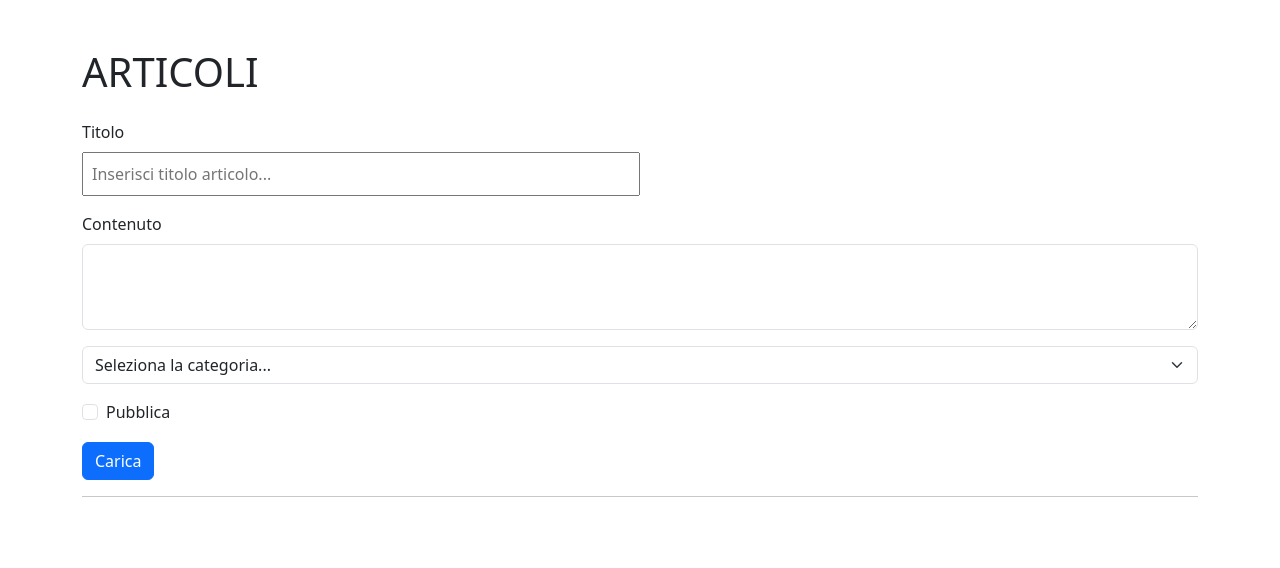
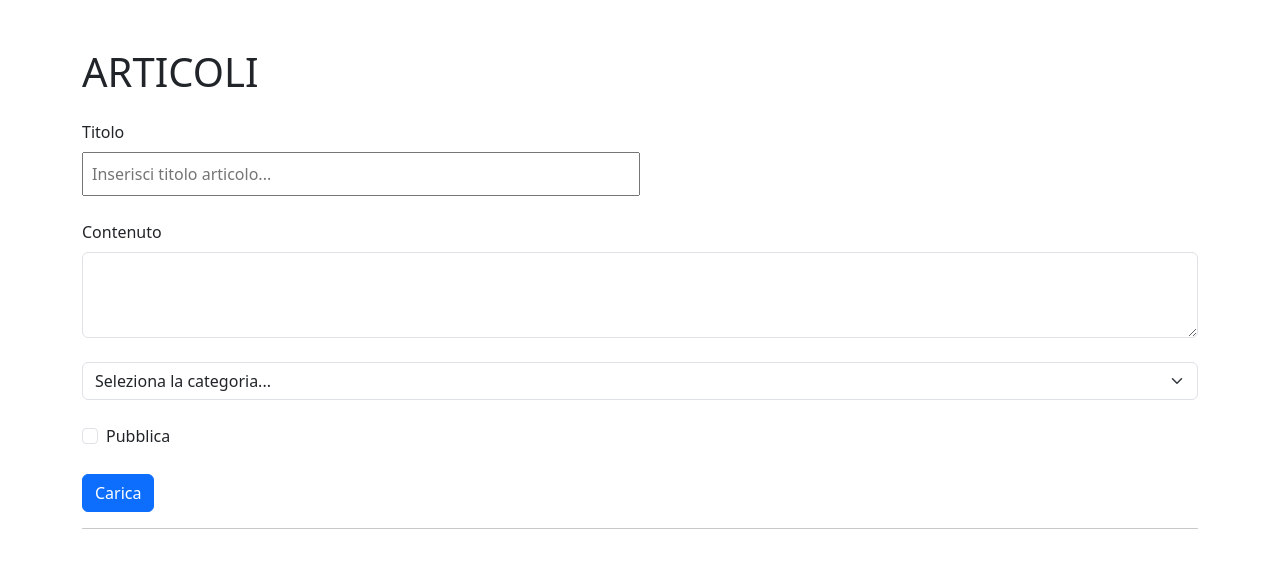
Before and after one commit to GiorgiaSecchi/react-form-multifield, a React (Vite) app: page / in a window 1280 px wide. Shown: the top 568 px of the page. Built offline with nearby package versions, Linux system fonts and the light colour scheme.

Commit message:
mod margin form

```diff
--- a/src/App.jsx
+++ b/src/App.jsx
@@ -61,7 +61,7 @@ function App() {
             />
           </div>
 
-          <div className="mb-3">
+          <div className="mt-4">
             <label htmlFor="contentInput" className="form-label">
               Contenuto
             </label>
@@ -72,14 +72,14 @@ function App() {
             ></textarea>
           </div>
 
-          <select className="form-select">
+          <select className="form-select mt-4">
             <option defaultValue>Seleziona la categoria...</option>
             <option value="1">One</option>
             <option value="2">Two</option>
             <option value="3">Three</option>
           </select>
 
-          <div className="form-check mt-3">
+          <div className="form-check mt-4">
             <input
               className="form-check-input"
               type="checkbox"
@@ -91,7 +91,7 @@ function App() {
             </label>
           </div>
 
-          <button className="btn btn-primary mt-3">Carica</button>
+          <button className="btn btn-primary mt-4">Carica</button>
         </form>
 
         <hr />
```
